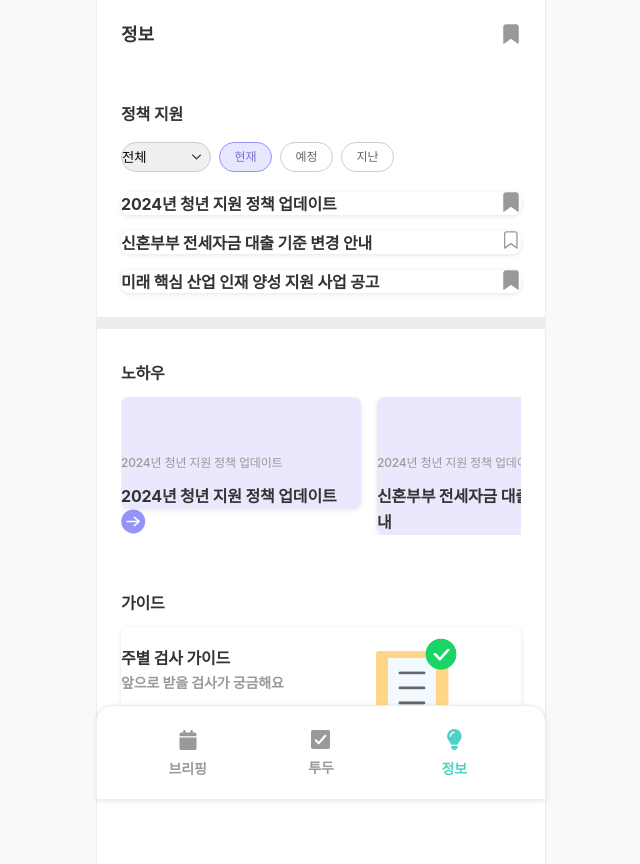
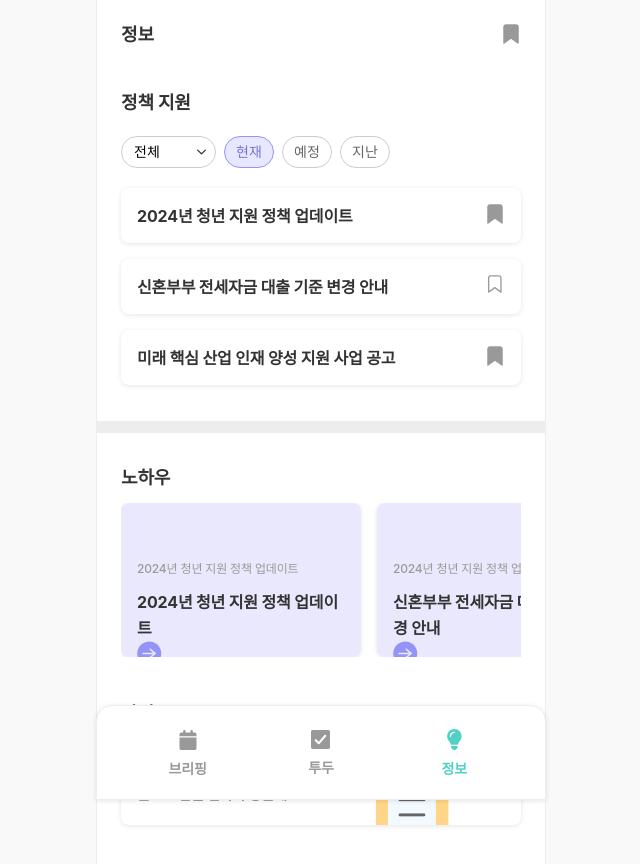
Before and after one commit to WomanTech2025-MoWo/MoWo_FE, a React (Create React App) app: page /infos in a window 1280 px wide. Shown: the top 864 px of the page, without its empty margins (319-959 px from the left). Built offline with nearby package versions, Linux system fonts and the light colour scheme; a web font is replaced by a local one.

Commit message:
♻️[Refactor] 스타일 변수 적용 및 값 조정

```diff
--- a/src/components/common/BoldLine.tsx
+++ b/src/components/common/BoldLine.tsx
@@ -2,8 +2,9 @@ import React from 'react';
 import styled from 'styled-components';
 
 const BoldLineBox = styled.div`
-  height: 12px;
+  height: var(--size-gap-sm);
   background-color: var(--color-gray-200);
+  margin: var(--size-gap-sm) auto;
 `;
 
 const BoldLine = () => {
--- a/src/components/common/SectionHeader.tsx
+++ b/src/components/common/SectionHeader.tsx
@@ -5,16 +5,16 @@ import IconArrowRight from '../icons/common/IconArrowRight';
 import { WithChildren } from '../../types/common';
 
 type SectionHeaderProps = WithChildren & {
-  morebutton?: boolean;
+  moreButton?: boolean;
   path?: string;
 };
 
 const SectionHeaderWrap = styled.h2`
   display: flex;
   justify-content: space-between;
-  font-size: var(--font-size-sl);
-  font-weight: var(--font-weight-semi-bold);
-  margin: 12px 0 16px;
+  font-size: var(--font-size-lg);
+  font-weight: var(--font-weight-bold);
+  margin-bottom: var(--size-gap-md);
 `;
 
 const MoreButton = styled(Link)`
@@ -29,11 +29,11 @@ const MoreButton = styled(Link)`
   }
 `;
 
-const SectionHeader = ({ children, morebutton = false, path }: SectionHeaderProps) => {
+const SectionHeader = ({ children, moreButton = false, path }: SectionHeaderProps) => {
   return (
     <SectionHeaderWrap>
       {children}
-      {morebutton && (
+      {moreButton && (
         <MoreButton to={path || '#'}>
           더보기
           <IconArrowRight width="6" />
--- a/src/components/common/ShadowBox.tsx
+++ b/src/components/common/ShadowBox.tsx
@@ -6,10 +6,10 @@ interface ShadowBoxProps extends React.HTMLAttributes<HTMLDivElement> {
 }
 
 const StyledShadowBox = styled.div`
-  background-color: var(--color-basic-white);
+  background-color: var(--color-background-white);
   border-radius: var(--size-border-radius-md);
   box-shadow: var(--box-shadow-default);
-  padding: var(--size-layout-padding);
+  padding: var(--size-gap-md);
 `;
 
 const ShadowBox = forwardRef<HTMLDivElement, ShadowBoxProps>(({ children, ...props }, ref) => {
--- a/src/pages/infos/components/InfosListFilter.tsx
+++ b/src/pages/infos/components/InfosListFilter.tsx
@@ -12,9 +12,9 @@ const statusOptions: { value: StatusFilter; label: string }[] = [
 ];
 
 const InfosFilterWrap = styled.div`
-  margin: 20px 0;
+  margin: var(--size-gap-xl) 0 var(--size-gap-lg);
   display: flex;
-  gap: 8px;
+  gap: var(--size-gap-xs);
 `;
 
 const FilterRegionsWrap = styled.div`
@@ -27,15 +27,17 @@ const FilterRegionsWrap = styled.div`
 
 const FilterStatusWrap = styled.div`
   display: flex;
-  gap: 8px;
+  gap: var(--size-gap-xs);
 `;
 
 const StyledSelect = styled.select`
-  width: 90px;
-  height: 30px;
-  border-radius: 30px;
-  border-color: var(--color-gray-300);
-  padding: 0 var(--size-layout-padding) 0 10px;
+  width: var(--size-height-xxl);
+  height: var(--size-height-xxs);
+  border-radius: var(--size-height-xxs);
+  border-color: var(--color-border-color-dark);
+  padding: 0 var(--size-gap-xl) 0 var(--size-gap-sm);
+  font-size: var(--font-size-sm);
+  background-color: var(--color-background-white);
   -webkit-appearance: none;
   -moz-appearance: none;
   appearance: none;
@@ -50,13 +52,13 @@ const StyledIconArrowUpDown = styled(IconArrowUpDown)`
 `;
 
 const StatusButton = styled.button<{ $active: boolean }>`
-  width: 53px;
-  height: 30px;
-  border-radius: 30px;
-  border: 1px solid ${(props) => (props.$active ? 'var(--color-secondary-primary)' : 'var(--color-gray-300)')};
+  width: var(--size-height-lg);
+  height: var(--size-height-xxs);
+  border-radius: var(--size-height-xxs);
+  border: 1px solid ${(props) => (props.$active ? 'var(--color-secondary-primary)' : 'var(--color-border-color-dark)')};
   color: ${(props) => (props.$active ? 'var(--color-secondary-dark)' : 'var(--color-gray-600)')};
-  background-color: ${(props) => (props.$active ? 'var(--color-secondary-300)' : 'var(--color-basic-white)')};
-  font-size: var(--font-size-xs);
+  background-color: ${(props) => (props.$active ? 'var(--color-secondary-300)' : 'var(--color-background-white)')};
+  font-size: var(--font-size-sm);
 `;
 
 const InfosListFilter = () => {
--- a/src/styles/styles.css
+++ b/src/styles/styles.css
@@ -42,6 +42,7 @@
 
   /* 색상: 선 */
   --color-border-color: var(--color-gray-200);
+  --color-border-color-dark: var(--color-gray-300); /* 일부 셀렉트, 버튼만 */
 
   /* 색상: 투두 카테고리(건강, 업무, 개인) */
   --color-category-health: #22c55e;
```
